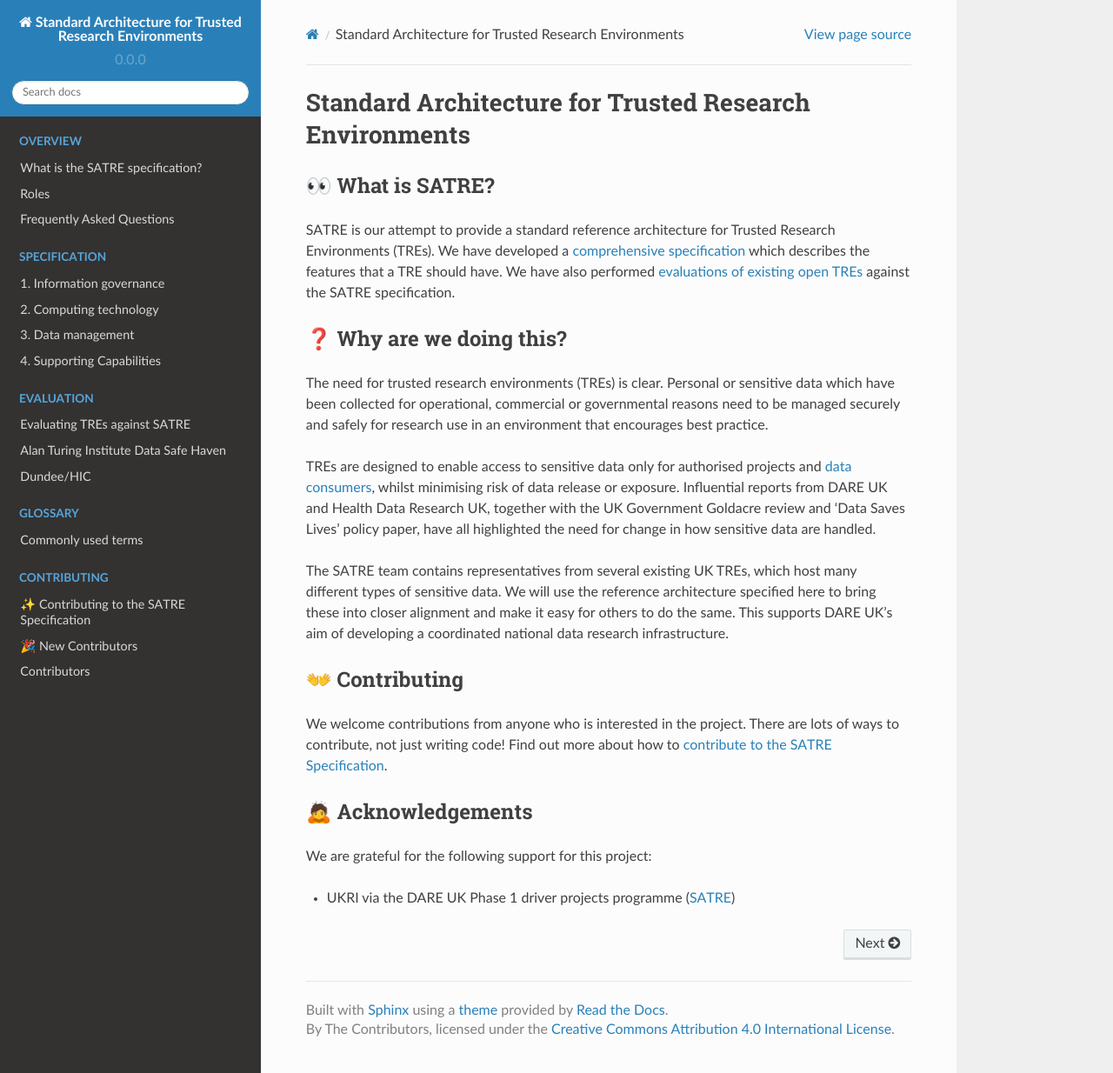
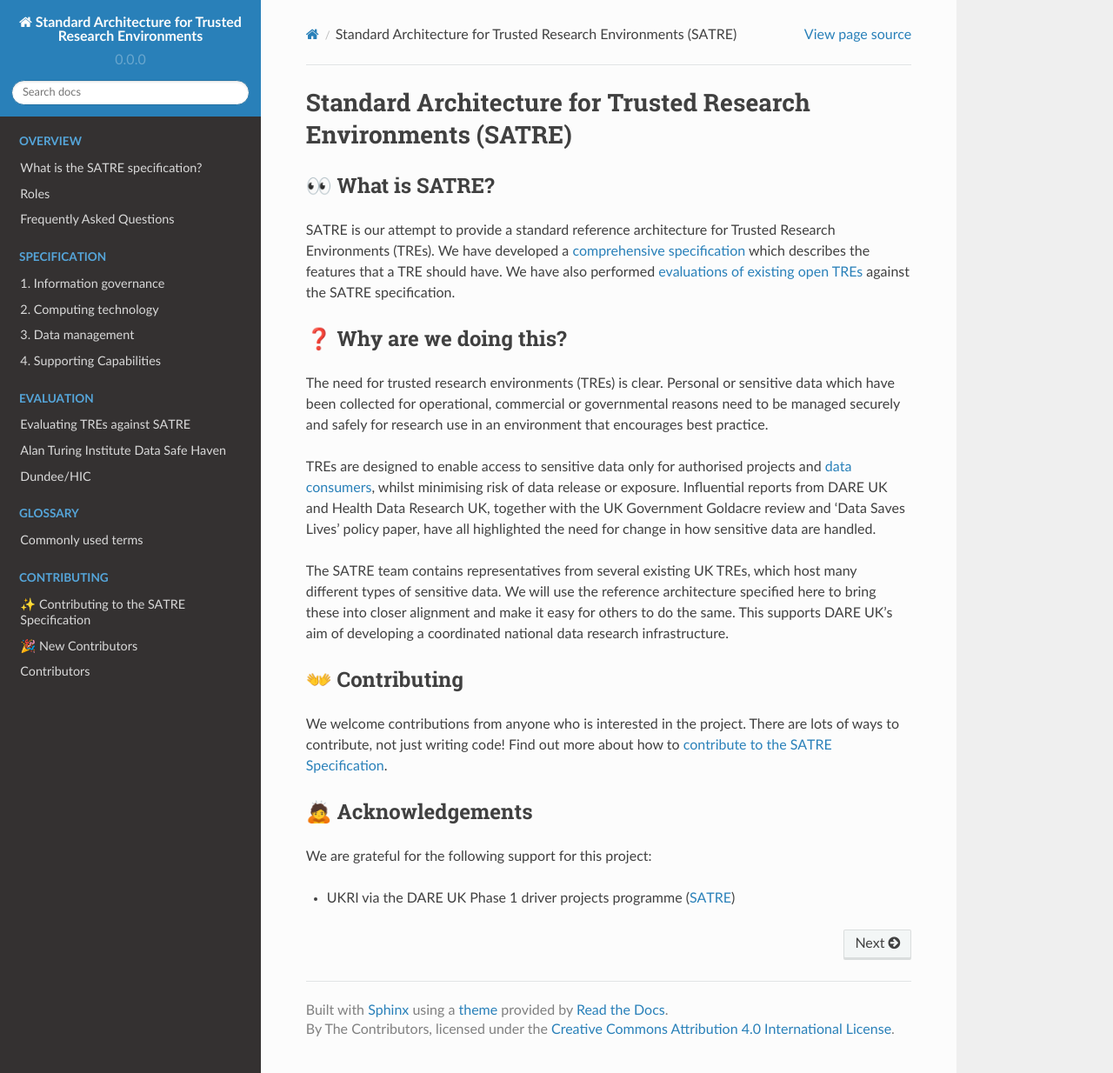
Before and after one commit to sa-tre/satre-specification, a Sphinx documentation site: the page built from docs/source/index.md, in a window 1280 px wide and 1234 px high. Shown: the whole window at 87% size. Built offline with Sphinx 7.4.7 and the Read the Docs theme 2.0.0, drawn with Linux system fonts in a browser that asks for light colours.

Commit message:
add acronym

````diff
--- a/docs/source/index.md
+++ b/docs/source/index.md
@@ -1,4 +1,4 @@
-# Standard Architecture for Trusted Research Environments
+# Standard Architecture for Trusted Research Environments (SATRE)
 
 ```{toctree}
 :hidden:
````
